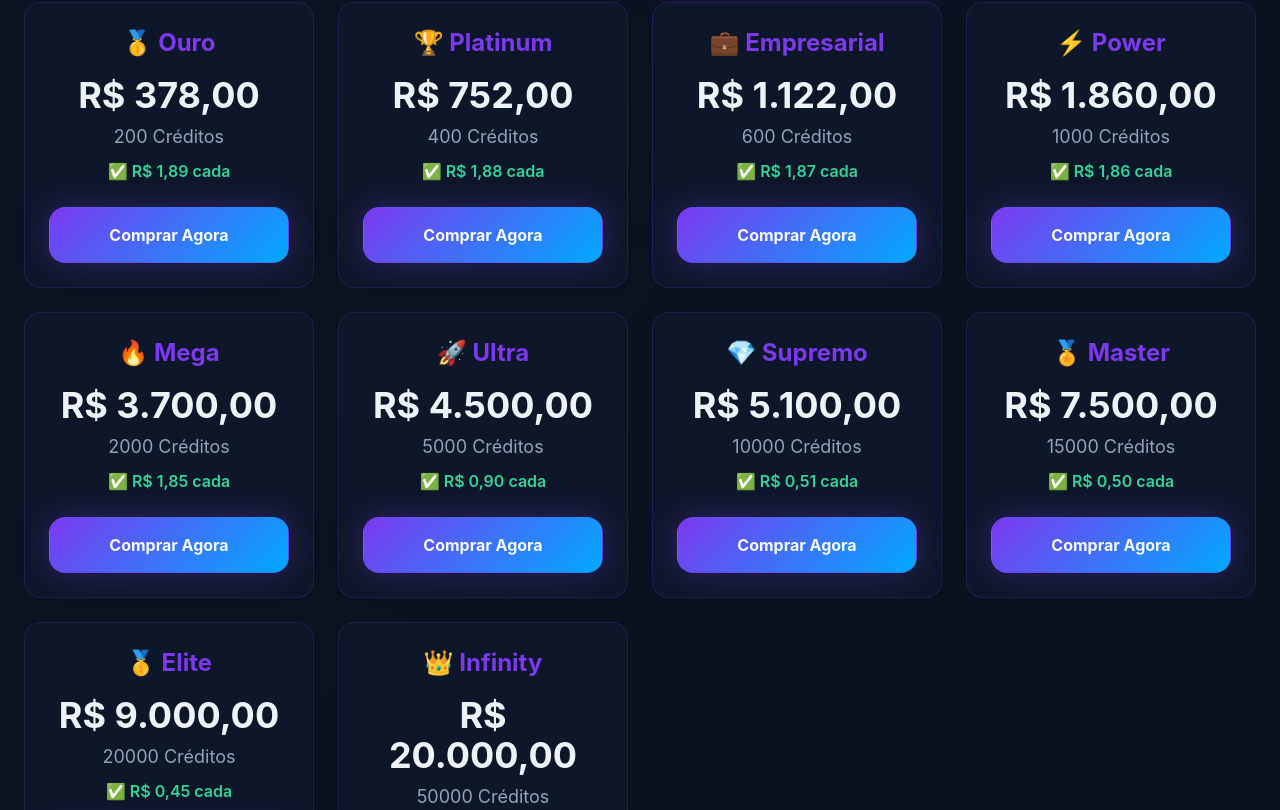
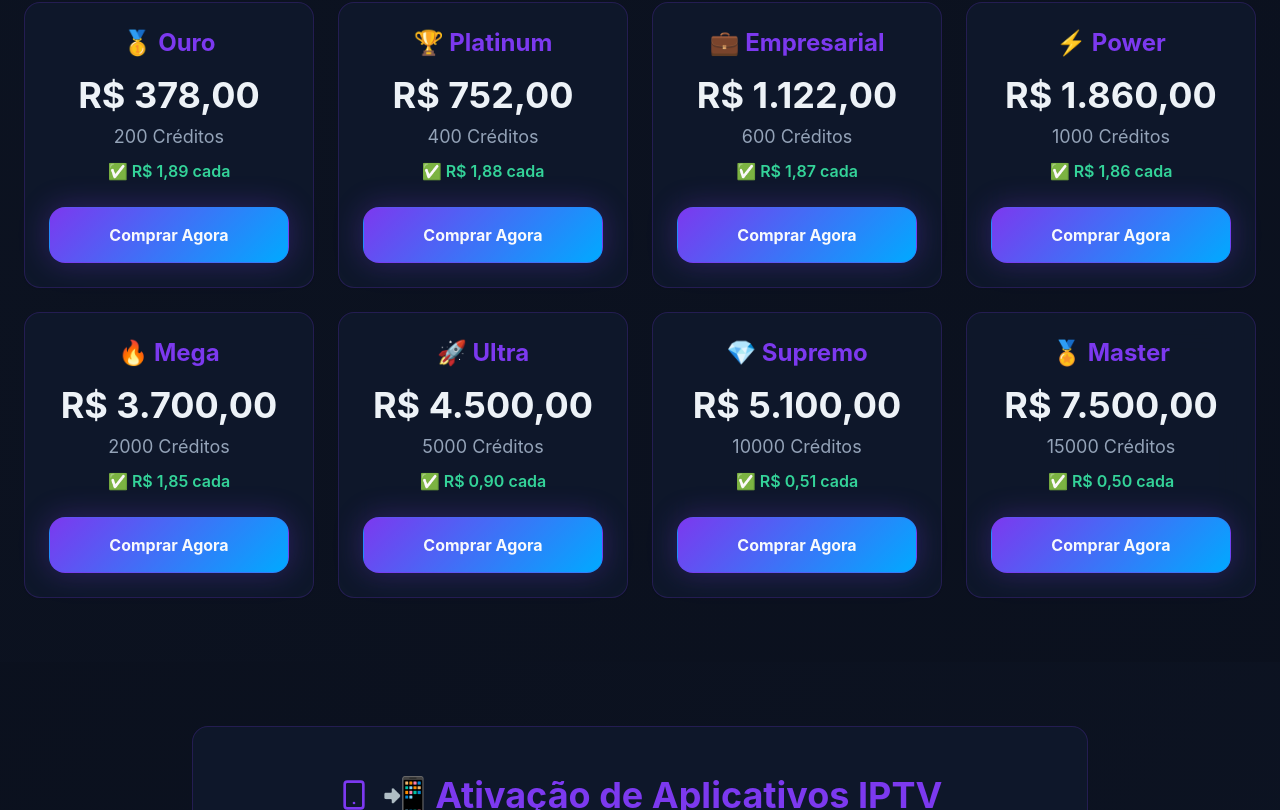
Before and after one commit to apoloravi/future-iptv-revenda-hub, a React (Vite) app: page / in a window 1280 px wide. Shown: the part 1990-2800 px from the top of the page. Built offline with nearby package versions, Linux system fonts and the light colour scheme.

Commit message:
Remove pricing plans
Remove the Elite and Infinity pricing plans.

```diff
--- a/src/pages/Index.tsx
+++ b/src/pages/Index.tsx
@@ -103,22 +103,6 @@ const Index = () => {
       price: "R$ 7.500,00",
       credits: "15000 Créditos",
       unitPrice: "R$ 0,50 cada",
-      buyUrl: "https://revenda.prov.top/#/rs/xl1jAR4WMj/rlKWO3Wzo7"
-    },
-    {
-      title: "Elite",
-      icon: "🥇",
-      price: "R$ 9.000,00",
-      credits: "20000 Créditos",
-      unitPrice: "R$ 0,45 cada",
-      buyUrl: "https://revenda.prov.top/#/rs/xl1jAR4WMj/rlKWO3Wzo7"
-    },
-    {
-      title: "Infinity",
-      icon: "👑",
-      price: "R$ 20.000,00",
-      credits: "50000 Créditos",
-      unitPrice: "R$ 0,40 cada",
       buyUrl: "https://revenda.prov.top/#/rs/xl1jAR4WMj/rlKWO3Wzo7"
     }
   ]
```
